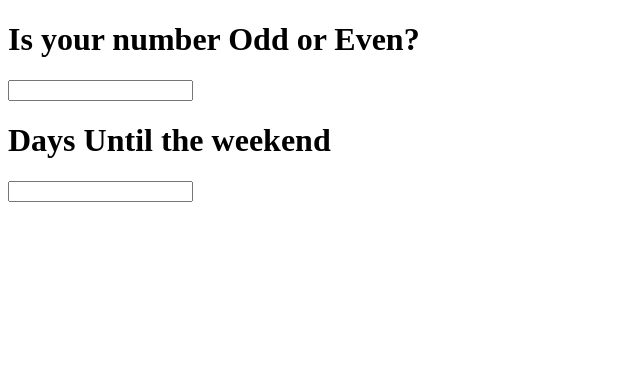
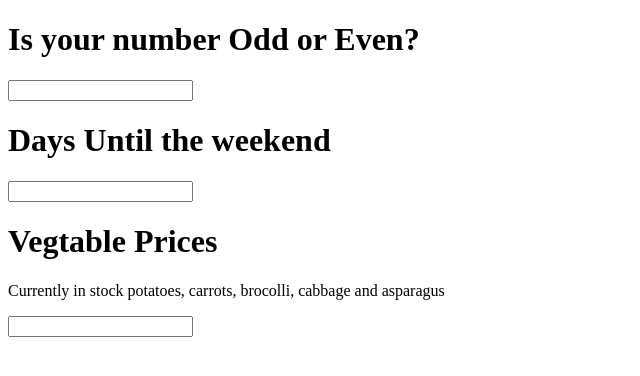
Before and after one commit to Nathan-Beers/nology-coursework, a plain HTML site: page 03-javacript-fundamentals/js-code-along-projects/control-flow-types-challenge/index.html in a window 1280 px wide. Shown: the whole page, without its empty margins (0-640 px from the left). Drawn offline with Linux system fonts and the light colour scheme.

Commit message:
Completed veg prices

```diff
--- a/03-javacript-fundamentals/js-code-along-projects/control-flow-types-challenge/index.html
+++ b/03-javacript-fundamentals/js-code-along-projects/control-flow-types-challenge/index.html
@@ -8,10 +8,23 @@
     <script src="script.js"></script>
 </head>
 <body>
+
+    <!--Odd or Even number checker-->
+
     <h1>Is your number Odd or Even?</h1>
     <input type="number" onblur="handleCheckOddOrEven(event)"/>
 
+    <!--Days until weekend calculator-->
+
     <h1>Days Until the weekend</h1>
     <input type="text" onblur="handleCheckDayUntilWeekend(event)"/>
+
+
+    <!--Vegtable Prices, include potatoes, carrots, brocolli, cabbage and asparagus-->
+
+    <h1>Vegtable Prices</h1>
+    <p>Currently in stock potatoes, carrots, brocolli, cabbage and asparagus</p>
+    <input type = "text" onblur="checkVegtablePricingByKg(event)"/>
+
 </body>
 </html>
--- a/03-javacript-fundamentals/js-code-along-projects/control-flow-types-challenge/script.js
+++ b/03-javacript-fundamentals/js-code-along-projects/control-flow-types-challenge/script.js
@@ -54,3 +54,33 @@ function handleCheckDayUntilWeekend(event) {
     }
 
 }
+
+// Supermarket Vegtable pricing
+
+function checkVegtablePricingByKg(event) {
+
+    let veg = event.target.value;
+    veg = veg.toLowerCase();
+
+    let select;
+    switch (veg) {
+        case "potatoes":
+        case "carrots":
+            select = "1.19 per Kg";
+            break;
+        case "brocolli":
+            select = "1.31 per Kg";
+            break;
+        case "cabbage":
+            select = "0.80 per Kg";
+            break;
+        case "asparagus":
+            select = "6.99 per Kg";
+    }
+
+    if(select == undefined) {
+        alert("Select veg from the above");
+    } else {
+    alert(select);
+    }
+}
```
